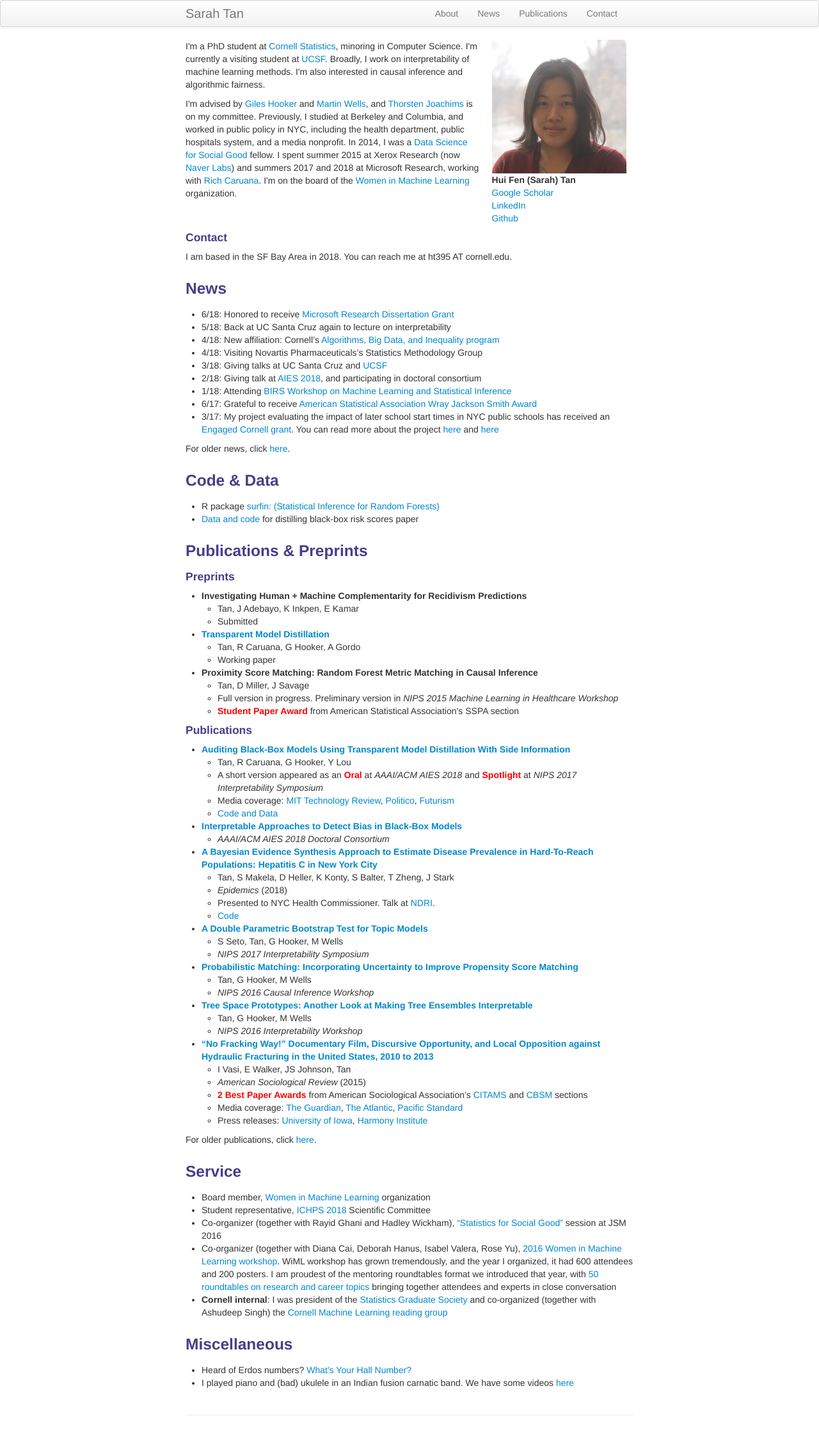
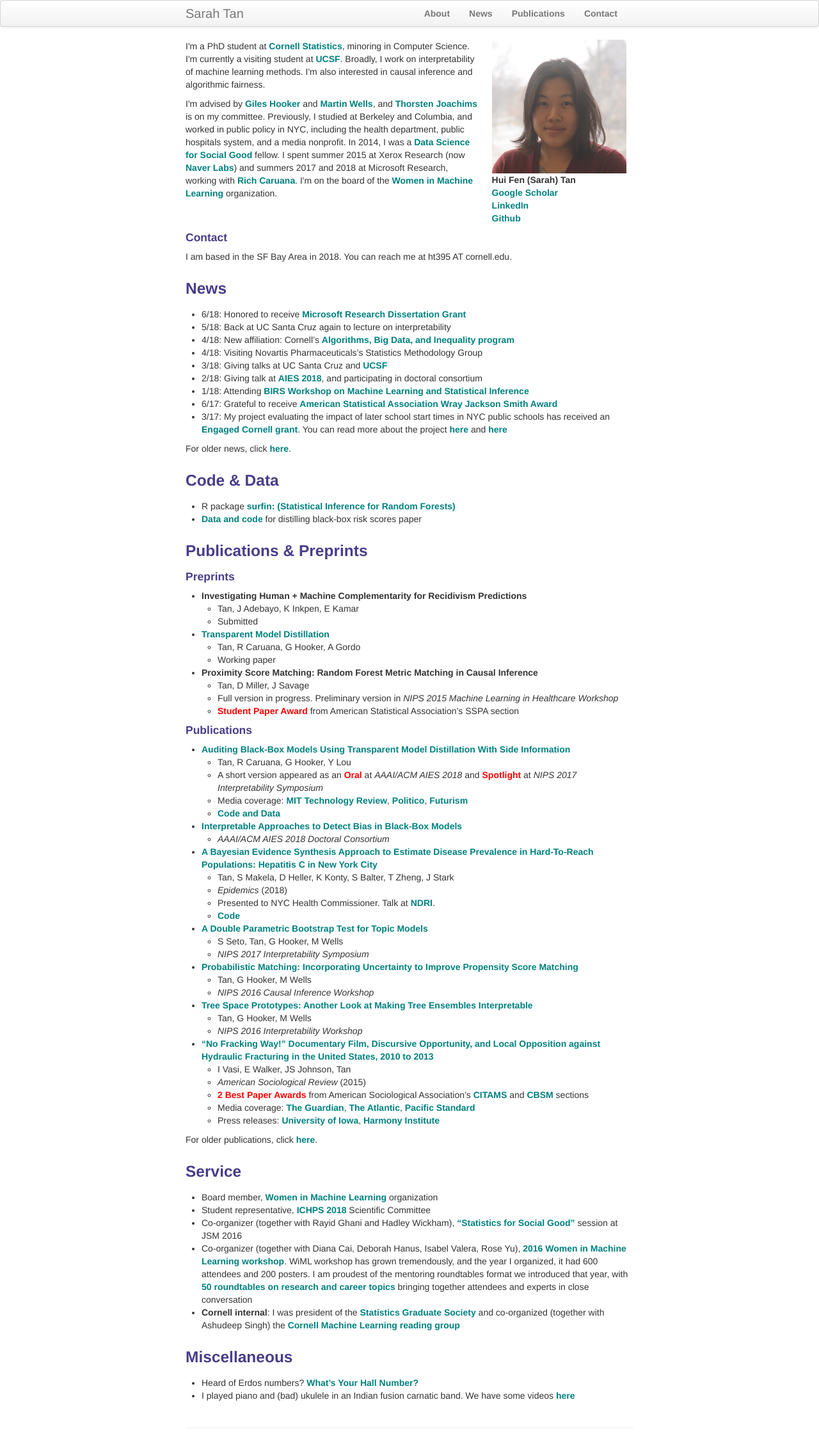
Before and after one commit to shftan/shftan.github.io, a Jekyll site: the page built from index.md, in a window 1280 px wide. Shown: the whole page at 64% size. Built offline with Jekyll 4.4.1, drawn with Linux system fonts in a browser that asks for light colours.

Commit message:
Update kbroman.css

```diff
--- a/assets/themes/twitter/css/kbroman.css
+++ b/assets/themes/twitter/css/kbroman.css
@@ -61,7 +61,7 @@ h1, h2, h3, h4 {
     color: darkslateblue;
 }
 
-#paper span {
+#paper span, a {
     color: teal;
     font-weight: bold;
 }
```
